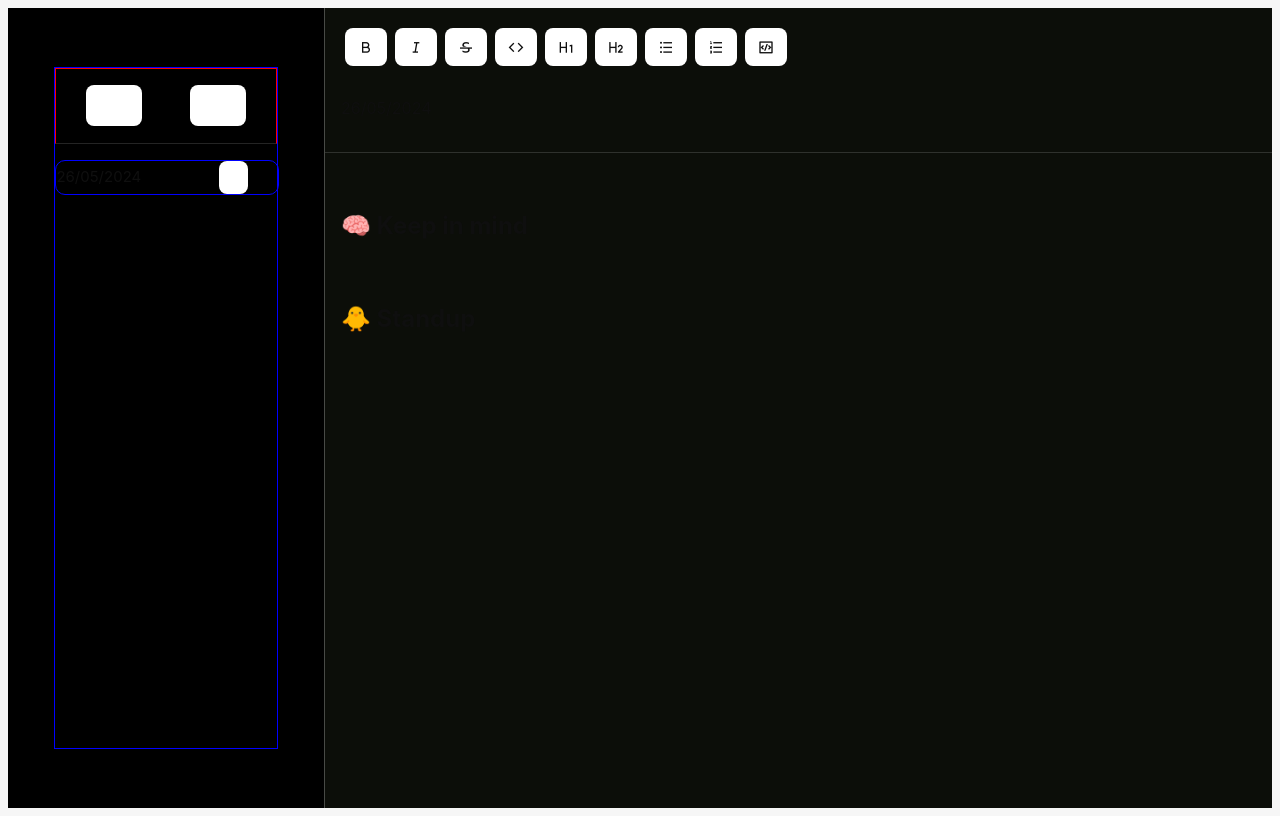
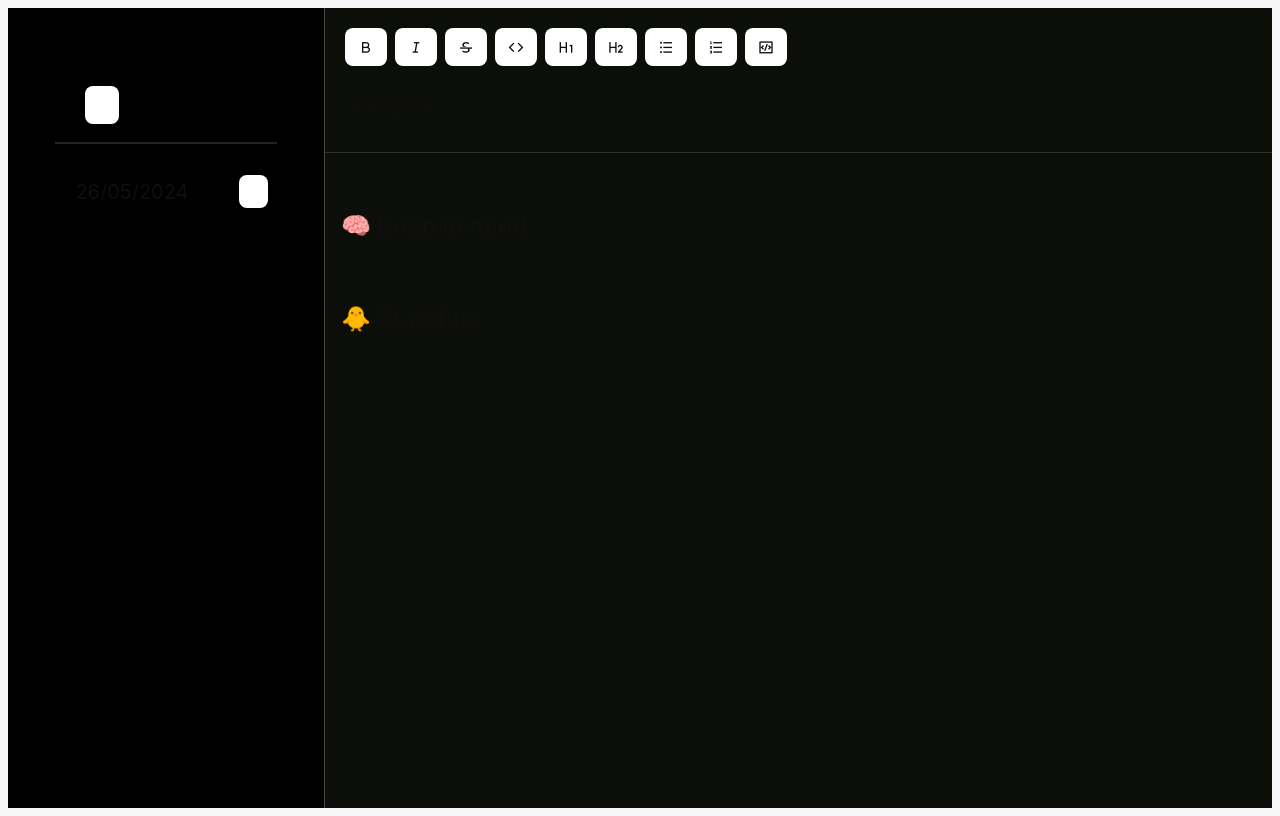
Before and after one commit to mkacki98/hackpad, a React (Vite) app: page / in a window 1280 px wide. Both pictures are taken after a click on the button 114 px from the left and 105 px from the top of the page. Built offline with nearby package versions, Linux system fonts and the light colour scheme.

Commit message:
Make sidebar titles pretty.

```diff
--- a/package.json
+++ b/package.json
@@ -36,7 +36,7 @@
     "@types/react-dom": "^18.2.7",
     "@types/uuid": "^9.0.8",
     "@vitejs/plugin-react": "^4.2.1",
-    "typescript": "^5.0.2",
+    "typescript": "^5.4.5",
     "vite": "^5.2.11"
   }
 }
--- a/src/App.css
+++ b/src/App.css
@@ -173,18 +173,16 @@ button {
   height: 85%;
   display: flex;
   flex-direction: column;
-  border: 1px solid blue;
 }
 
 
 .sidebar-tools {
-  border: 1px solid red;
   height: 2%;
   align-items: center;
   display: flex;
   padding: 30px;
   justify-content: space-between;
-  border-bottom: 1px solid #ffffff24;
+  border-bottom: 2px solid #ffffff24;
 }
 
 .entries {
@@ -213,7 +211,11 @@ button {
   justify-content: space-between;
   align-items: center;
   border-radius: 10px;
-  border: 1px solid blue;
+}
+
+.entry-content{
+  padding: 20px;
+  font-size: 20px;
 }
 
 .entry:hover {
@@ -222,9 +224,22 @@ button {
 }
 
 .new-note-icon {
-  width: 15px;
-  height: 15px;
+  width: 20px;
+  height: 20px;
   order: 1;
+}
+
+
+.new-note-button {
+  margin: 0 0px;
+  padding: 6px;
+}
+
+.new-note-button:hover, .new-note-button:active {
+  box-shadow: none;
+  cursor: pointer;
+  border-color: none;
+  cursor: pointer;
 }
 
 .delete-icon {
--- a/src/components/Sidebar.tsx
+++ b/src/components/Sidebar.tsx
@@ -25,15 +25,12 @@ const Sidebar = ({ Notes, loadNoteContent, deleteNote, createNote }: SidebarProp
           <button onClick={createNote} className="new-note-button">
             <img src="/new-note.png" alt="NewNote" className="new-note-icon" />
           </button>
-          <button onClick={createNote} className="new-note-button">
-            <img src="/new-note.png" alt="NewNote" className="new-note-icon" />
-          </button>
         </div>
         <div className='entries-containers'>
           <div className="entries">
             {Notes.map((Note: Note, index) => (
               <div key={index} className="entry" onClick={() => displayNewNote(Note)}>
-              <div onClick={(e) => e.stopPropagation()}>
+                <div className="entry-content" onClick={(e) => e.stopPropagation()}>
                   {Note.headline}
                 </div>
                 <button onClick={(e) => {e.stopPropagation(); deleteNote(Note);}} className="delete-button">
```
Also changed, not shown: 1 other file (tests, documents, lock files or other folders).
